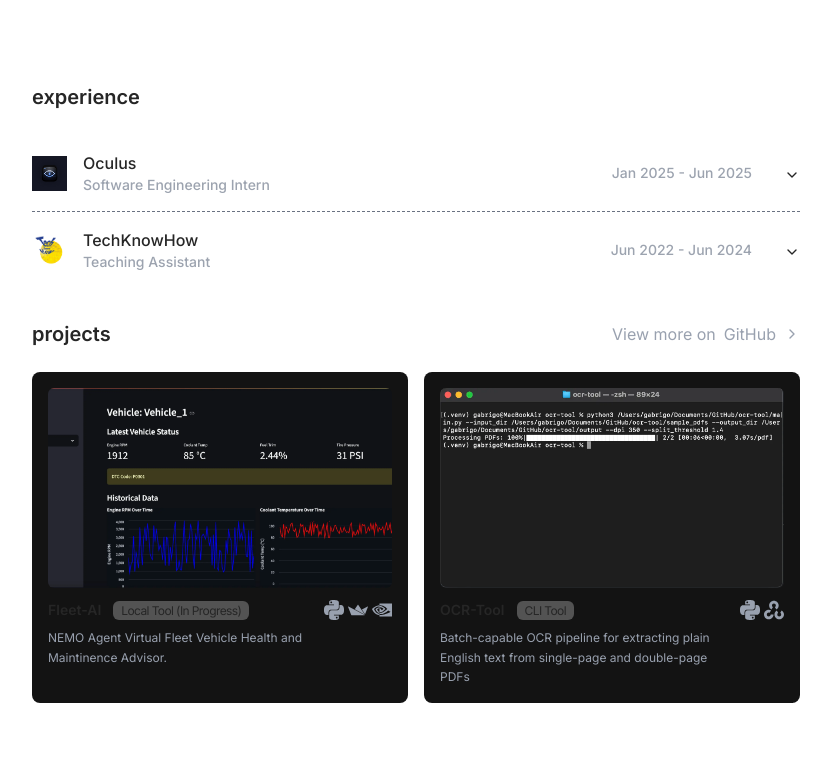
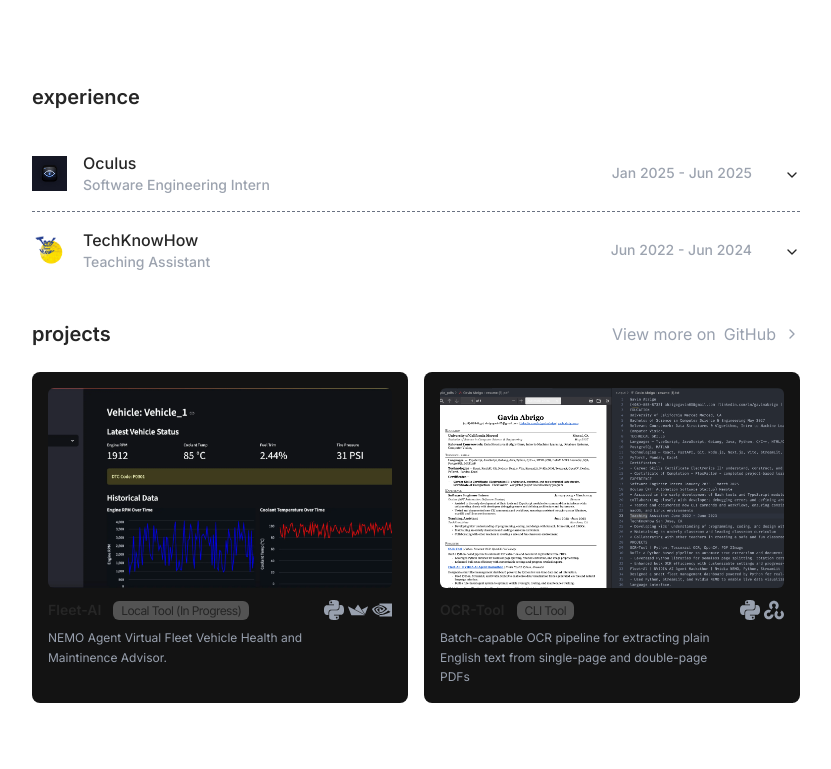
Before and after one commit to gav-ip/personal-website, a Next.js app: page / in a window 1280 px wide. Shown: the part 420-1189 px from the top of the page, without its empty margins (224-1055 px from the left). Built offline with nearby package versions, Linux system fonts and the light colour scheme.

Commit message:
changing ocr-tool project picture

```diff
--- a/src/app/components/projects.tsx
+++ b/src/app/components/projects.tsx
@@ -51,7 +51,7 @@
       name: "OCR-Tool",
       type: "CLI Tool",
       description: "Batch-capable OCR pipeline for extracting plain English text from single-page and double-page PDFs",
-      image: "/ocr-tool.webp",
+      image: "/ocr-tool.png",
       link: "https://github.com/gav-ip/ocr-tool",
       technologies: [
         { name: "Python", component: PythonIcon },
```
Also changed, not shown: public/ocr-tool.png (added), public/ocr-tool.webp (deleted).
